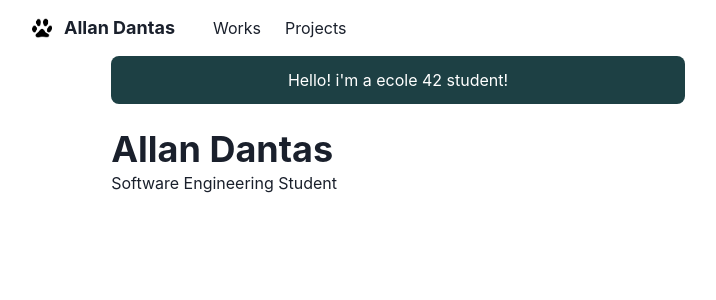
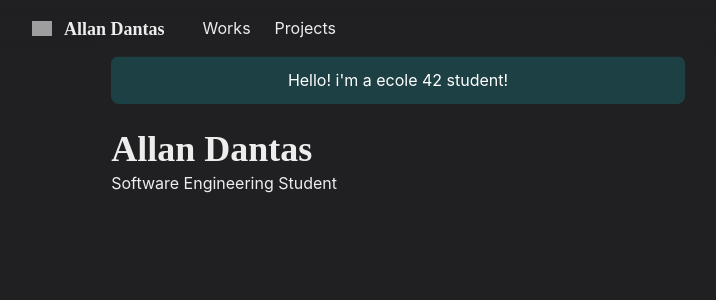
Before and after one commit to AllanDantas21/portfolio_website, a Next.js app: page / in a window 1280 px wide. Shown: the top 300 px of the page, without its empty margins (242-958 px from the left). Built offline with nearby package versions, Linux system fonts and the light colour scheme; grey boxes are pictures that could not be loaded.

Commit message:
add new theme

```diff
--- /dev/null
+++ b/libs/theme.js
@@ -0,0 +1,55 @@
+import { extendTheme, textDecoration } from '@chakra-ui/react'
+import { mode } from '@chakra-ui/theme-tools'
+
+const styles = {
+    global: props => ({
+        body: {
+            bg: mode('#f0e7db', '#202023')(props)
+        }
+    })
+}
+
+const components = {
+    Heading: {
+        variants: {
+            'section-title': {
+                textDecoration: 'underline',
+                fontSize: 20,
+                textUnderlineOffset: 6,
+                textDecoration: '#525252',
+                textDecorationThickness: 4,
+                marginTop: 3,
+                marginBottom: 4
+            }
+        }
+    },
+    Link: {
+        baseStyle: props => ({
+            color: mode('#3d7aed', 'ff63c3')(props),
+            textUnderlineOffset: 3
+        })
+    }
+}
+
+const fonts = {
+    heading: "'M PLUS Rounded 1c'"
+}
+
+const colors = {
+    glassTeal: '#88ccca'
+}
+
+const config = {
+    initialColorMode: 'dark',
+    useSystemColorMode: true
+}
+
+const theme = extendTheme({
+    config,
+    styles,
+    components,
+    colors,
+    fonts
+})
+
+export default theme
--- a/pages/_app.js
+++ b/pages/_app.js
@@ -1,9 +1,10 @@
 import { ChakraProvider } from '@chakra-ui/react'
 import Layout from '../components/layouts/main'
+import theme from '../libs/theme'
 
 const   Website = ({ Component, pageProps, router }) => {
     return (
-        <ChakraProvider>
+        <ChakraProvider theme={theme}>
             <Layout router={router}>
                 <Component {...pageProps} key={router.route} />
             </Layout>
--- /dev/null
+++ b/pages/_document.js
@@ -0,0 +1,18 @@
+import { ColorModeScript } from "@chakra-ui/react"
+import NextDocument, { Html, Head, Main, NextScript } from 'next/document'
+import theme from '../libs/theme'
+
+export default class document extends NextDocument {
+    render () {
+        return (
+            <Html lang="en">
+                <Head />
+                    <body>
+                        <ColorModeScript initialColorMode={theme.config.initialColorMode} />
+                        <Main />
+                        <NextScript />
+                    </body>
+            </Html>
+        )
+    }
+}
```
Also changed, not shown: components/theme-toggle-button.js (added), public/images/footprint.png.
